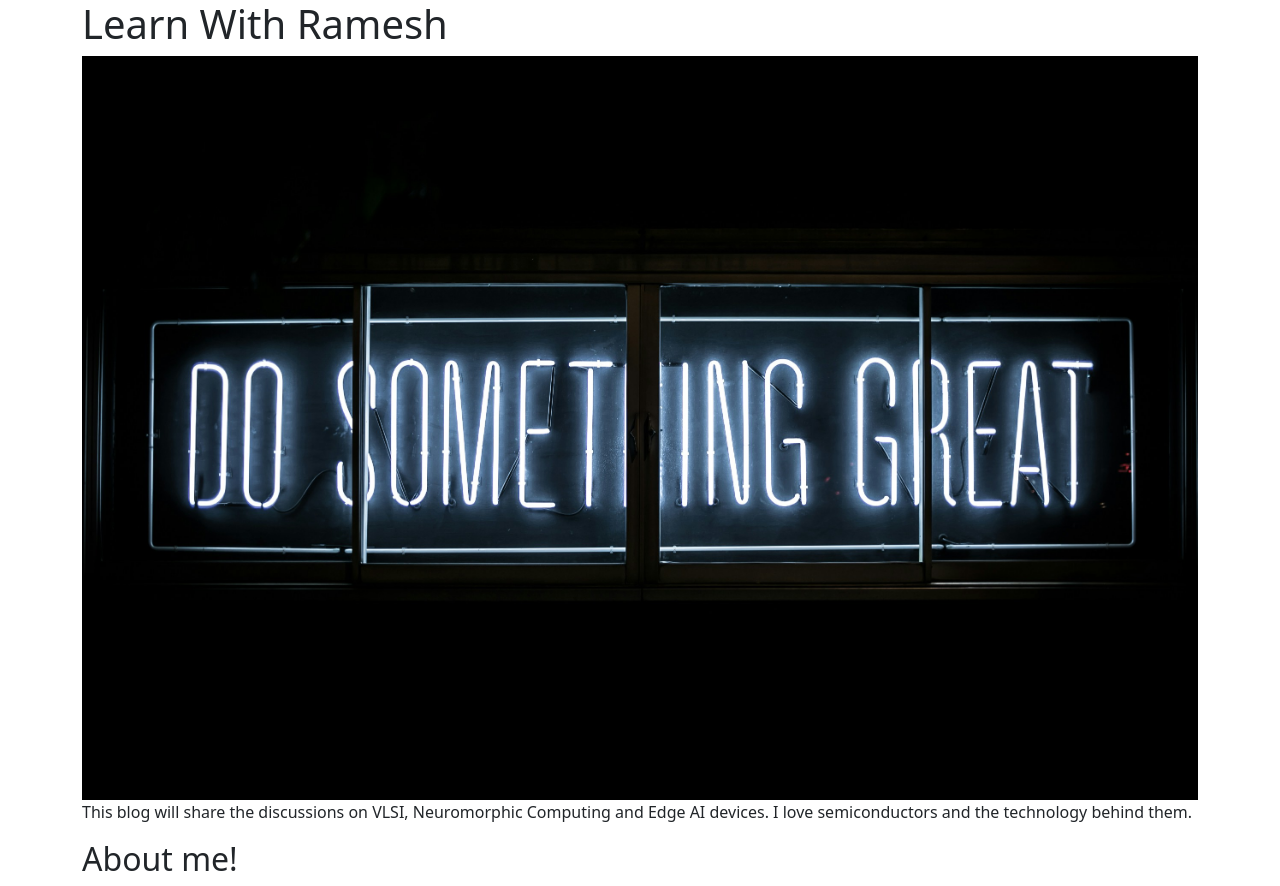
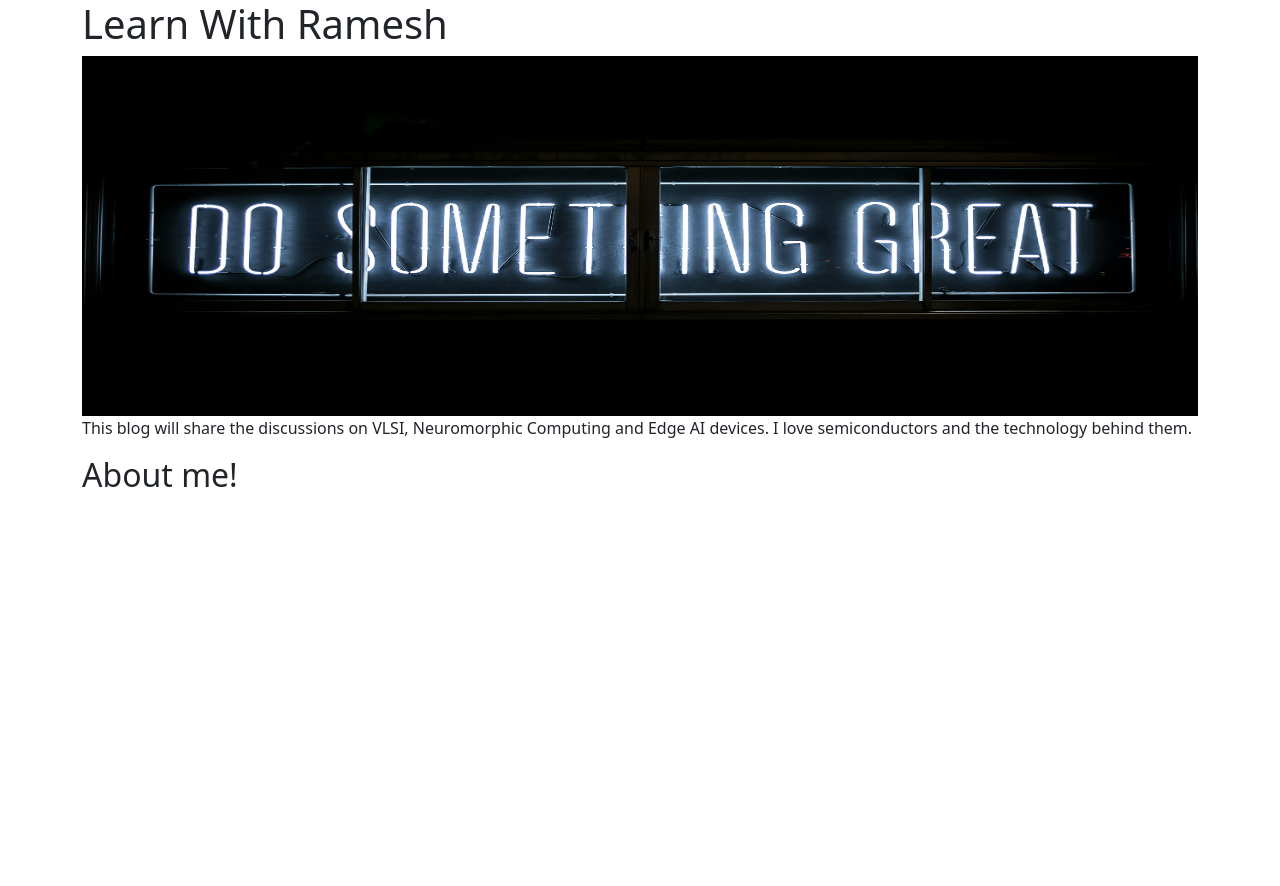
Before and after one commit to rameshfernando9239/learn-with-ramesh, a Flask app: page / in a window 1280 px wide. After the commit the page ends 487 px from the top, so only its background shows below. Run offline with Flask 3, Linux system fonts and the light colour scheme.

Commit message:
Added the static folder.

```diff
--- a/templates/home.html
+++ b/templates/home.html
@@ -6,11 +6,17 @@
   <meta name="viewport" content="width=device-width, initial-scale=1.0">
   <link href="https://cdn.jsdelivr.net/npm/bootstrap@5.3.3/dist/css/bootstrap.min.css" rel="stylesheet" integrity="sha384-QWTKZyjpPEjISv5WaRU9OFeRpok6YctnYmDr5pNlyT2bRjXh0JMhjY6hW+ALEwIH" crossorigin="anonymous">
   <title>Learn With Ramesh</title>
+  <style>
+    #top-banner{
+      height: 360px;
+      width: 100%;
+    }
+  </style>
 </head>
 <body>
   <div class="container">
     <h1>Learn With Ramesh</h1>
-    <img class="img-fluid" id="top-banner" src="img/banner1.jpg">
+    <img id="top-banner" src="https://0d4fdca9-ab48-4ef4-bb25-e597935cda87-00-2l2l3kswj7gq2.sisko.replit.dev/static/banner1.jpg">
     <p>This blog will share the discussions on VLSI, Neuromorphic Computing and Edge AI devices.
   I love semiconductors and the technology behind them.
     </p>
```
Also changed, not shown: static/banner1.jpg (renamed from img/banner1.jpg).
